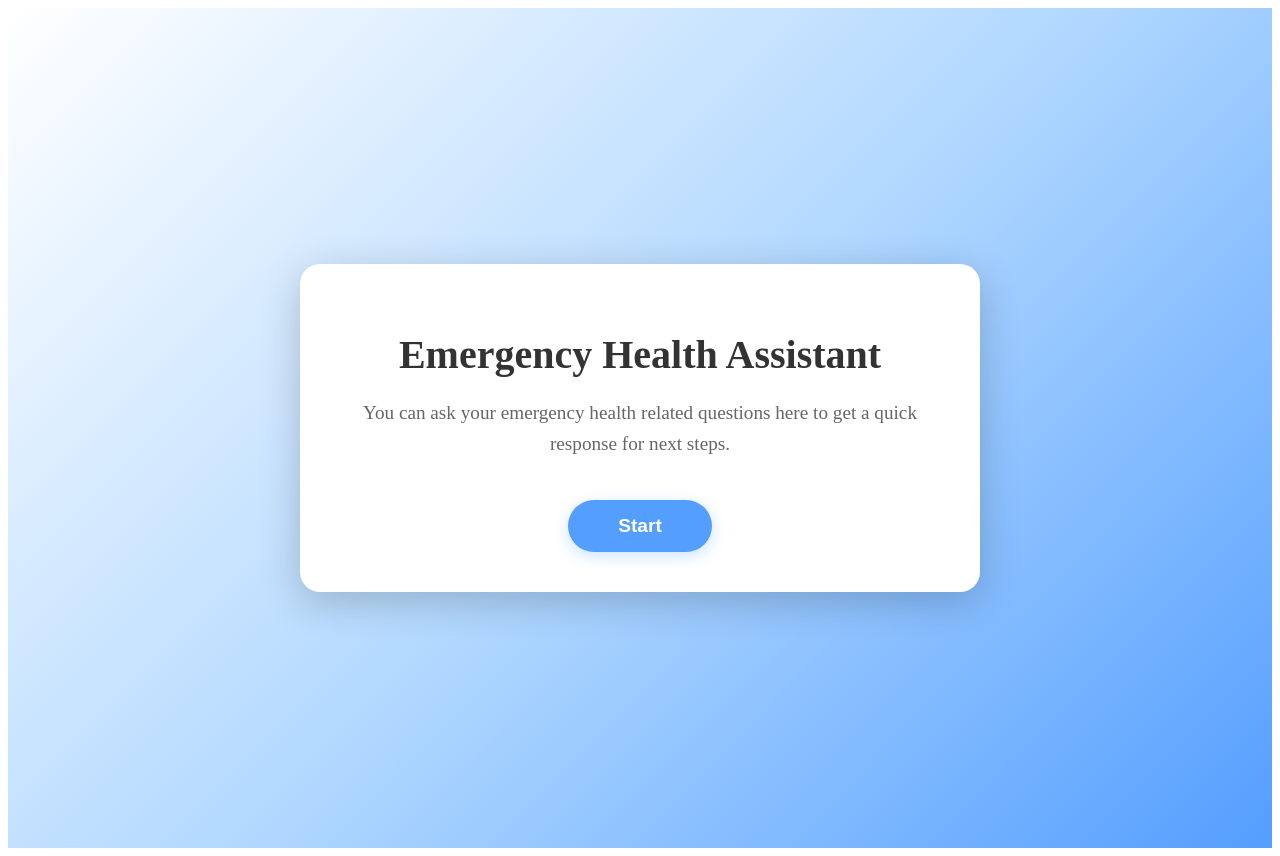
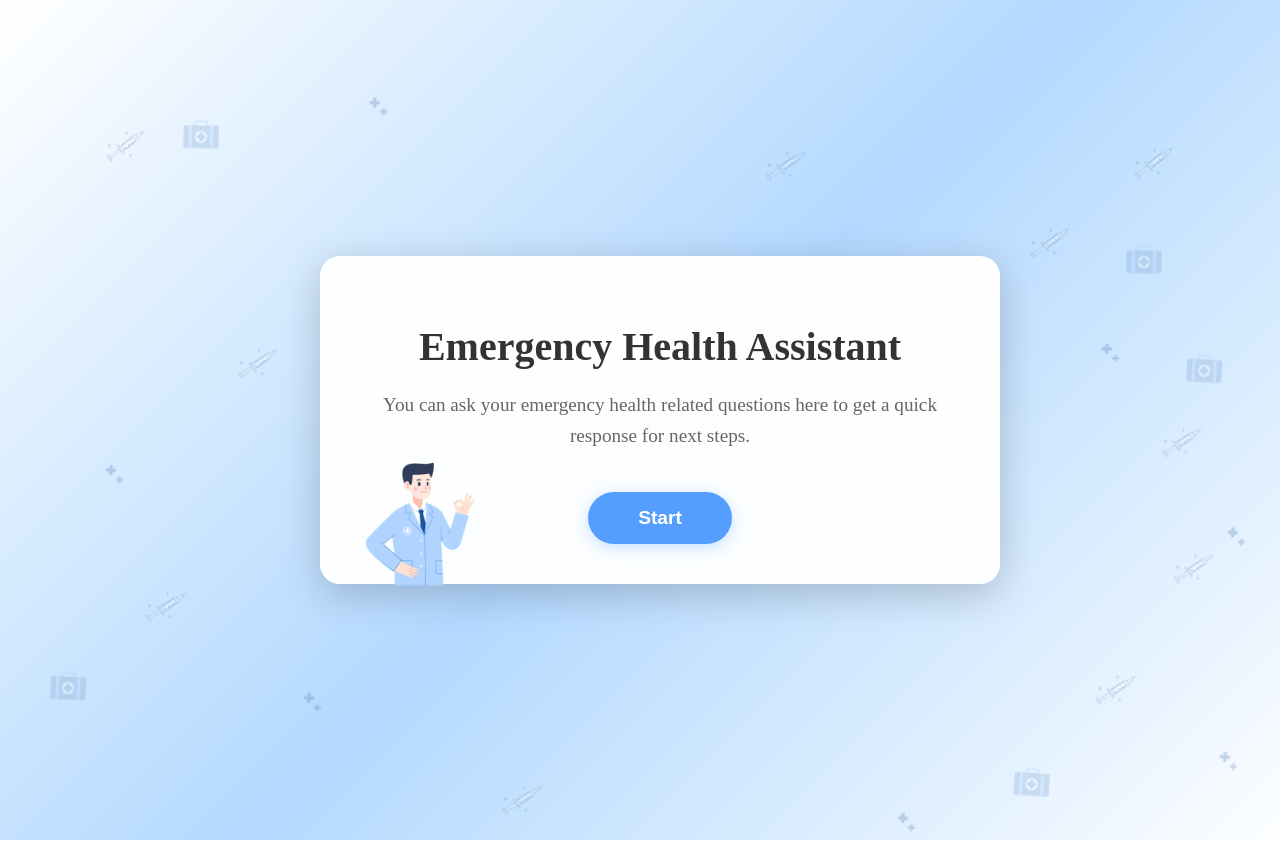
Before and after one commit to krupa-r/nwhacks2026, a React (Create React App) app in the folder frontend/: page / in a window 1280 px wide. After the commit the page ends 800 px from the top, so only its background shows below. Built offline with nearby package versions, Linux system fonts and the light colour scheme; the HTML template or start-up script is replaced by a standard one.

Commit message:
added more images

```diff
--- a/frontend/src/pages/Landing.tsx
+++ b/frontend/src/pages/Landing.tsx
@@ -20,6 +20,40 @@ const Landing: React.FC = () => {
 
   return (
     <div className="landing-container">
+      <div className="background-images">
+        <img src="/image/Needle.png" alt="Needle" className="bg-image needle-bg" />
+        <img src="/image/Needle.png" alt="Needle" className="bg-image needle-bg" />
+        <img src="/image/Needle.png" alt="Needle" className="bg-image needle-bg" />
+        <img src="/image/Needle.png" alt="Needle" className="bg-image needle-bg" />
+        <img src="/image/Needle.png" alt="Needle" className="bg-image needle-bg" />
+        <img src="/image/Needle.png" alt="Needle" className="bg-image needle-bg" />
+        <img src="/image/Needle.png" alt="Needle" className="bg-image needle-bg" />
+        <img src="/image/Needle.png" alt="Needle" className="bg-image needle-bg" />
+        <img src="/image/plus.png" alt="Plus" className="bg-image plus-bg" />
+        <img src="/image/plus.png" alt="Plus" className="bg-image plus-bg" />
+        <img src="/image/plus.png" alt="Plus" className="bg-image plus-bg" />
+        <img src="/image/plus.png" alt="Plus" className="bg-image plus-bg" />
+        <img src="/image/plus.png" alt="Plus" className="bg-image plus-bg" />
+        <img src="/image/plus.png" alt="Plus" className="bg-image plus-bg" />
+        <img src="/image/plus.png" alt="Plus" className="bg-image plus-bg" />
+        <img src="/image/plus.png" alt="Plus" className="bg-image plus-bg" />
+        <img src="/image/Suitcase.png" alt="Suitcase" className="bg-image suitcase-bg" />
+        <img src="/image/Suitcase.png" alt="Suitcase" className="bg-image suitcase-bg" />
+        <img src="/image/Suitcase.png" alt="Suitcase" className="bg-image suitcase-bg" />
+        <img src="/image/Suitcase.png" alt="Suitcase" className="bg-image suitcase-bg" />
+        <img src="/image/Suitcase.png" alt="Suitcase" className="bg-image suitcase-bg" />
+        <img src="/image/Suitcase.png" alt="Suitcase" className="bg-image suitcase-bg" />
+        <img src="/image/Suitcase.png" alt="Suitcase" className="bg-image suitcase-bg" />
+        <img src="/image/Suitcase.png" alt="Suitcase" className="bg-image suitcase-bg" />
+      </div>
+      <div className="landing-images">
+        <img src="/image/Person.png" alt="Person" className="person-image" />
+        <img src="/image/Needle.png" alt="Needle" className="top-right-image needle-tr-1" />
+        <img src="/image/plus.png" alt="Plus" className="top-right-image plus-tr-1" />
+        <img src="/image/Suitcase.png" alt="Suitcase" className="top-right-image suitcase-tr-1" />
+        <img src="/image/Needle.png" alt="Needle" className="top-right-image needle-tr-2" />
+        <img src="/image/plus.png" alt="Plus" className="top-right-image plus-tr-2" />
+      </div>
       <div className="landing-content">
         <h1 className="landing-title">Emergency Health Assistant</h1>
         <p className="landing-description">
@@ -35,10 +69,10 @@ const Landing: React.FC = () => {
           <div className="modal-content" onClick={(e) => e.stopPropagation()}>
             <h2 className="disclaimer-title">Important Disclaimer</h2>
             <p className="disclaimer-text">
-              Users must first call 911 in the case of an emergency.
+			If emergency services are available to you, contact 911 or your local emergency number first.
             </p>
             <p className="disclaimer-text">
-              This application is for informational purposes only and should not replace professional medical advice or emergency services.
+              This application is for informational purposes only and should not replace professional medical advice or emergency This assistant offers general guidance only and cannot replace a healthcare professional or emergency services.services.
             </p>
             <button className="continue-button" onClick={handleContinue}>
               Continue
--- a/frontend/src/pages/Main.tsx
+++ b/frontend/src/pages/Main.tsx
@@ -7,7 +7,7 @@ const Main: React.FC = () => {
       <div className="main-content">
         <h1 className="main-title">Main Page</h1>
         <p className="main-description">
-          Welcome to the main page. This is where users can ask their emergency health related questions.
+		Get fast, reliable guidance for urgent health concerns and understand your next steps.
         </p>
       </div>
     </div>
--- a/frontend/src/styles/Landing.css
+++ b/frontend/src/styles/Landing.css
@@ -1,19 +1,146 @@
 .landing-container {
-  min-height: 100vh;
+  height: 100vh;
+  width: 100vw;
   display: flex;
   align-items: center;
   justify-content: center;
-  background: linear-gradient(135deg, #ffffff 0%, #b3d9ff 50%, #549eff 100%);
+  background: linear-gradient(135deg, #ffffff 0%, #b3d9ff 50%, #ffffff 100%);
   padding: 20px;
+  overflow: hidden;
+  position: fixed;
+  top: 0;
+  left: 0;
+}
+
+.background-images {
+  position: absolute;
+  top: 0;
+  left: 0;
+  width: 100%;
+  height: 100%;
+  pointer-events: none;
+  z-index: 0;
+}
+
+.bg-image {
+  position: absolute;
+  opacity: 0.3;
+  animation: float 6s ease-in-out infinite;
+}
+
+.needle-bg {
+  width: 120px;
+}
+
+.needle-bg:nth-child(1) { top: 8%; left: 5%; animation-delay: 0s; transform: rotate(15deg); }
+.needle-bg:nth-child(2) { top: 20%; left: 75%; animation-delay: 0.5s; transform: rotate(-20deg); }
+.needle-bg:nth-child(3) { top: 35%; left: 15%; animation-delay: 1s; transform: rotate(10deg); }
+.needle-bg:nth-child(4) { top: 45%; left: 85%; animation-delay: 1.5s; transform: rotate(-15deg); }
+.needle-bg:nth-child(5) { top: 65%; left: 8%; animation-delay: 2s; transform: rotate(25deg); }
+.needle-bg:nth-child(6) { top: 75%; left: 80%; animation-delay: 2.5s; transform: rotate(-10deg); }
+.needle-bg:nth-child(7) { top: 88%; left: 35%; animation-delay: 3s; transform: rotate(20deg); }
+.needle-bg:nth-child(8) { top: 12%; left: 55%; animation-delay: 3.5s; transform: rotate(-25deg); }
+
+.plus-bg {
+  width: 100px;
+}
+
+.plus-bg:nth-child(9) { top: 5%; left: 25%; animation-delay: 0.2s; transform: rotate(45deg); }
+.plus-bg:nth-child(10) { top: 28%; left: 65%; animation-delay: 0.7s; transform: rotate(-30deg); }
+.plus-bg:nth-child(11) { top: 50%; left: 5%; animation-delay: 1.2s; transform: rotate(60deg); }
+.plus-bg:nth-child(12) { top: 58%; left: 90%; animation-delay: 1.7s; transform: rotate(-45deg); }
+.plus-bg:nth-child(13) { top: 78%; left: 20%; animation-delay: 2.2s; transform: rotate(30deg); }
+.plus-bg:nth-child(14) { top: 15%; left: 95%; animation-delay: 2.7s; transform: rotate(-60deg); }
+.plus-bg:nth-child(15) { top: 92%; left: 65%; animation-delay: 3.2s; transform: rotate(45deg); }
+.plus-bg:nth-child(16) { top: 40%; left: 50%; animation-delay: 3.7s; transform: rotate(-15deg); }
+
+.suitcase-bg {
+  width: 140px;
+}
+
+.suitcase-bg:nth-child(17) { top: 3%; left: 12%; animation-delay: 0.3s; transform: rotate(-10deg); }
+.suitcase-bg:nth-child(18) { top: 55%; left: 70%; animation-delay: 0.8s; transform: rotate(15deg); }
+.suitcase-bg:nth-child(19) { top: 70%; left: 2%; animation-delay: 1.3s; transform: rotate(-20deg); }
+.suitcase-bg:nth-child(20) { top: 82%; left: 75%; animation-delay: 1.8s; transform: rotate(10deg); }
+.suitcase-bg:nth-child(21) { top: 22%; left: 42%; animation-delay: 2.3s; transform: rotate(-25deg); }
+.suitcase-bg:nth-child(22) { top: 42%; left: 28%; animation-delay: 2.8s; transform: rotate(20deg); }
+.suitcase-bg:nth-child(23) { top: 95%; left: 58%; animation-delay: 3.3s; transform: rotate(-15deg); }
+.suitcase-bg:nth-child(24) { top: 32%; left: 88%; animation-delay: 3.8s; transform: rotate(30deg); }
+
+.landing-images {
+  position: absolute;
+  top: 0;
+  left: 0;
+  width: 100%;
+  height: 100%;
+  pointer-events: none;
+  z-index: 2;
+}
+
+.person-image {
+  position: absolute;
+  top: 63%;
+  left: 25%;
+  width: 170px;
+  opacity: 0.9;
+  transform: translateY(-50%);
+}
+
+.top-right-image {
+  position: absolute;
+  opacity: 0.3;
+  animation: float 6s ease-in-out infinite;
+}
+
+.needle-tr-1 {
+  width: 120px;
+  top: 10%;
+  right: 8%;
+  animation-delay: 0s;
+  transform: rotate(15deg);
+}
+
+.needle-tr-2 {
+  width: 120px;
+  top: 60%;
+  right: 5%;
+  animation-delay: 1.5s;
+  transform: rotate(-20deg);
+}
+
+.plus-tr-1 {
+  width: 100px;
+  top: 35%;
+  right: 12%;
+  animation-delay: 0.8s;
+  transform: rotate(45deg);
+}
+
+.plus-tr-2 {
+  width: 100px;
+  top: 85%;
+  right: 3%;
+  animation-delay: 2.2s;
+  transform: rotate(-30deg);
+}
+
+.suitcase-tr-1 {
+  width: 140px;
+  top: 18%;
+  right: 6%;
+  animation-delay: 0.4s;
+  transform: rotate(-10deg);
 }
 
 .landing-content {
   text-align: center;
   max-width: 600px;
   padding: 40px;
-  background: white;
+  background: rgba(255, 255, 255, 0.95);
   border-radius: 20px;
   box-shadow: 0 10px 40px rgba(0, 0, 0, 0.2);
+  position: relative;
+  z-index: 1;
 }
 
 .landing-title {
@@ -135,3 +262,12 @@
     opacity: 1;
   }
 }
+
+@keyframes float {
+  0%, 100% {
+    transform: translateY(0px) rotate(0deg);
+  }
+  50% {
+    transform: translateY(-20px) rotate(5deg);
+  }
+}
--- a/frontend/src/styles/Main.css
+++ b/frontend/src/styles/Main.css
@@ -3,7 +3,7 @@
   display: flex;
   align-items: center;
   justify-content: center;
-  background: linear-gradient(135deg, #ffffff 0%, #b3d9ff 50%, #549eff 100%);
+  background: linear-gradient(135deg, #ffffff 0%, #b3d9ff 50%, #ffffff 100%);
   padding: 20px;
 }
 
```
